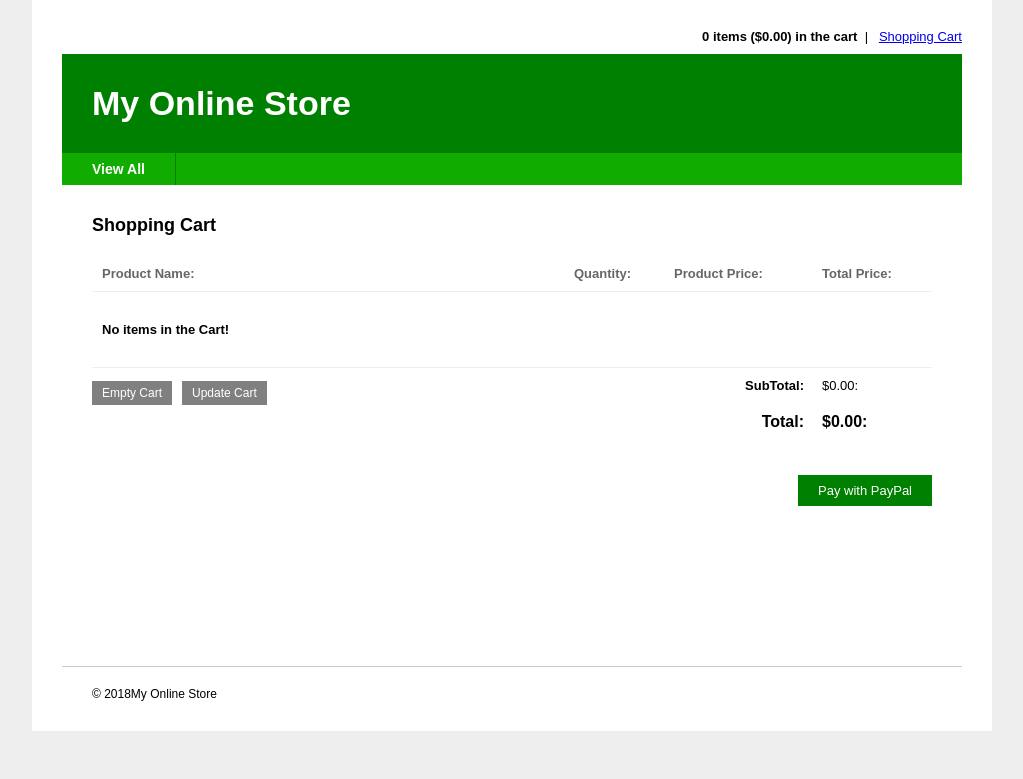
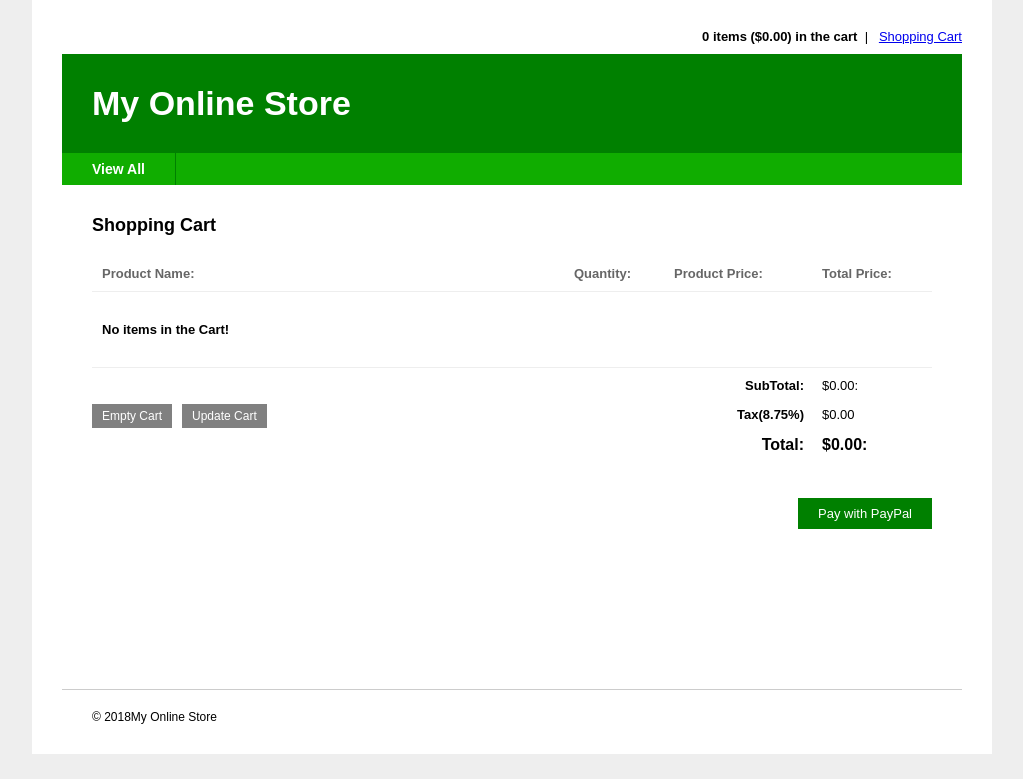
Before and after one commit to gopibabus/shopping-cart, a PHP site: page /projectPaypal/cart.php in a window 1280 px wide. Shown: the part 21-800 px from the top of the page, without its empty margins (128-1151 px from the left). Run offline with PHP 8.4, Linux system fonts and the light colour scheme; data that the repository does not hold is empty.

Commit message:
added cart functionality

```diff
--- a/app/init.php
+++ b/app/init.php
@@ -16,9 +16,11 @@ ini_set('display_errors', 1);
 
 //set up constants
 define('SITE_NAME', 'My Online Store');
-define('SITE_PATH', 'http://localhost/projectPaypal/');
-define('IMAGE_PATH','http://localhost/projectPaypal/resources/images/');
-define('STYLE_PATH','http://localhost/projectPaypal/resources/css/');
+define('SITE_PATH', 'http://localhost:80/projectPaypal/');
+define('IMAGE_PATH','http://localhost:80/projectPaypal/resources/images/');
+define('STYLE_PATH','http://localhost:80/projectPaypal/resources/css/');
+
+define('SHOP_TAX', '0.0875');
 
 //Include objects
 include('models/m_template.php');
--- a/app/models/m_cart.php
+++ b/app/models/m_cart.php
@@ -196,6 +196,13 @@ class Cart
                         <div class="col1">SubTotal:</div>
                         <div class="col2">$' . $total . '</div>
                         </li>';
+
+            //taxes
+            if(SHOP_TAX > 0){
+                $data .= '<li class="taxes_row"><div class="col1"> Tax('.(SHOP_TAX * 100).'%)</div>
+                            <div class="col2">$'.number_format(SHOP_TAX * $total, 2).'</div></li>';
+            }
+
             //add total row
             $data .= '<li class="total_row">
                         <div class="col1">Total:</div>
@@ -210,6 +217,14 @@ class Cart
                         <div class="col1">SubTotal:</div>
                         <div class="col2">$0.00:</div>
                         </li>';
+
+            //taxes
+            if(SHOP_TAX > 0){
+                $data .= '<li class="taxes_row"><div class="col1"> Tax('.(SHOP_TAX * 100).'%)</div>
+                            <div class="col2">$0.00</div></li>';
+            }
+
+
             //add total row
             $data .= '<li class="total_row">
                         <div class="col1">Total:</div>
```
